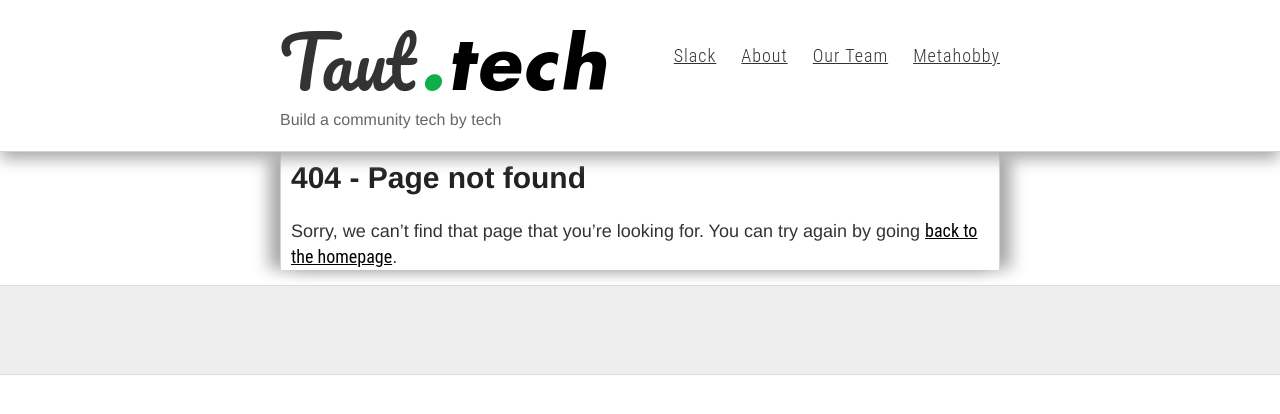
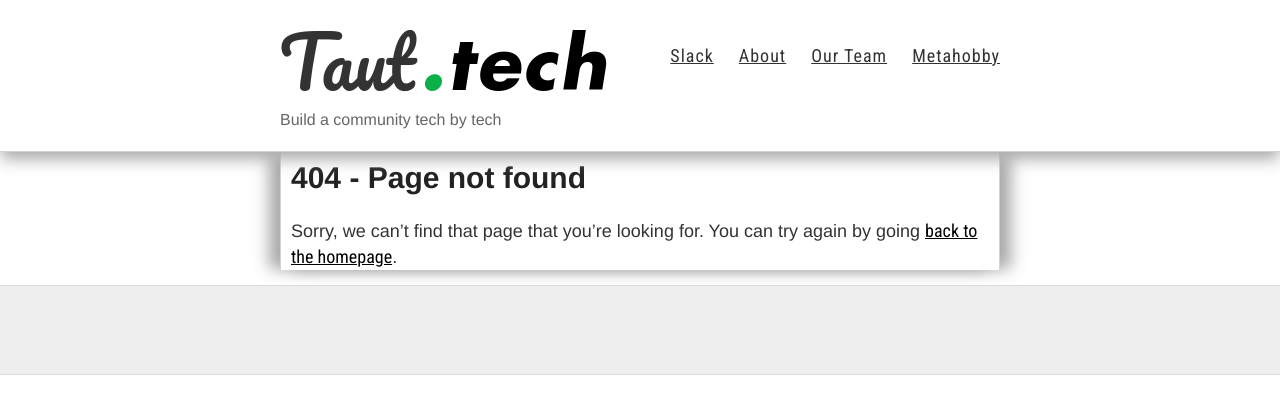
Before and after one commit to qst0/taut.tech, a Jekyll site: the page built from 404.md, in a window 1280 px wide. Shown: the top 414 px of the page. Built offline with Jekyll 4.4.1, drawn with Linux system fonts in a browser that asks for light colours.

Commit message:
Update default.html

```diff
--- a/_layouts/default.html
+++ b/_layouts/default.html
@@ -8,7 +8,7 @@
     <!--[if lt IE 9]>
       <script src="http://html5shiv.googlecode.com/svn/trunk/html5.js"></script>
     <![endif]-->
-
+<link href="https://fonts.googleapis.com/css?family=Roboto+Condensed" rel="stylesheet">
     <link rel="stylesheet" type="text/css" href="{{ site.baseurl }}/style.css" />
     <link rel="alternate" type="application/rss+xml" title="{{ site.name }} - {{ site.description }}" href="{{ site.baseurl }}/feed.xml" />
     <link rel="shortcut icon" type="image/png" href="https://raw.githubusercontent.com/qst0/qst0.github.io/master/favicon.png">
```
